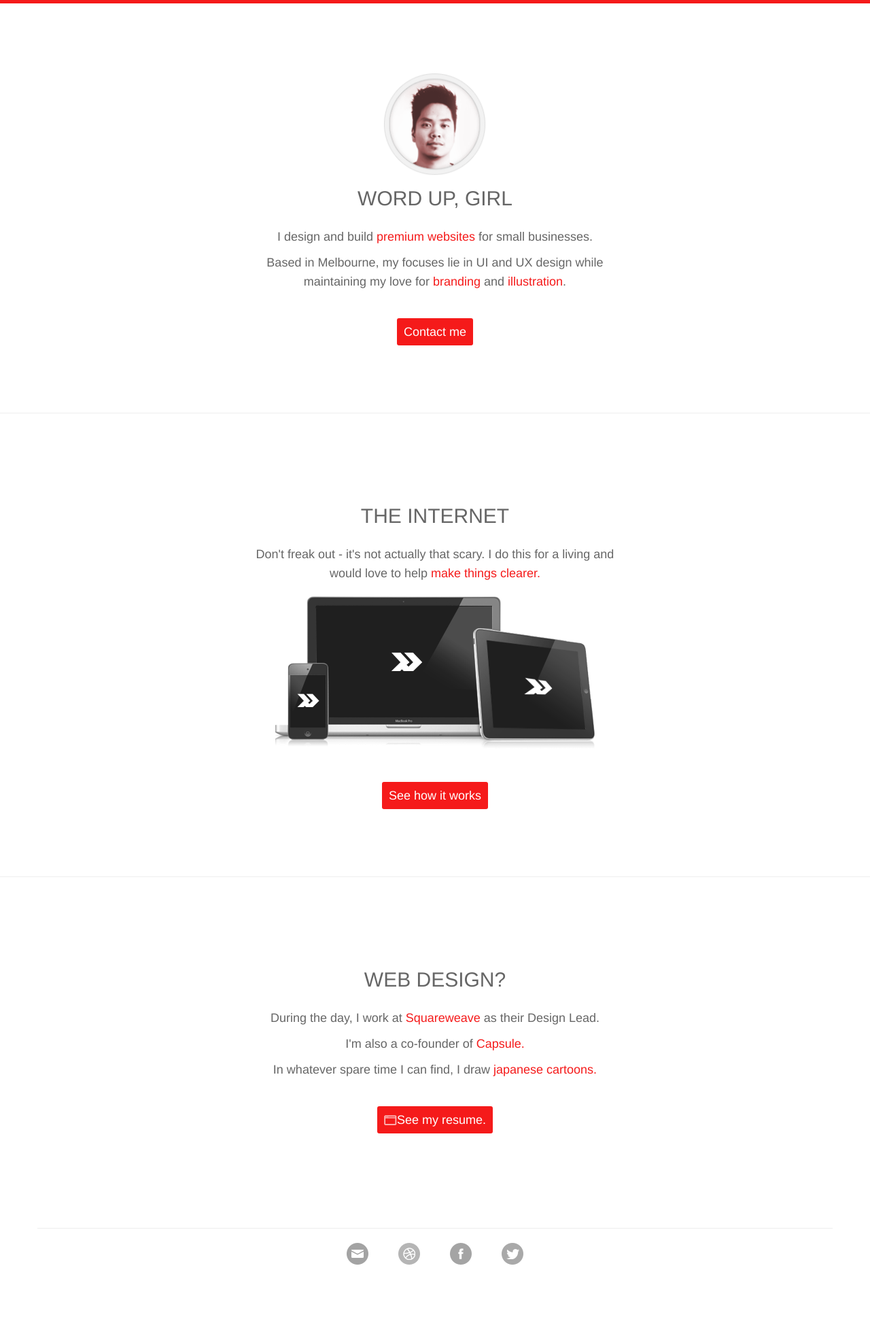
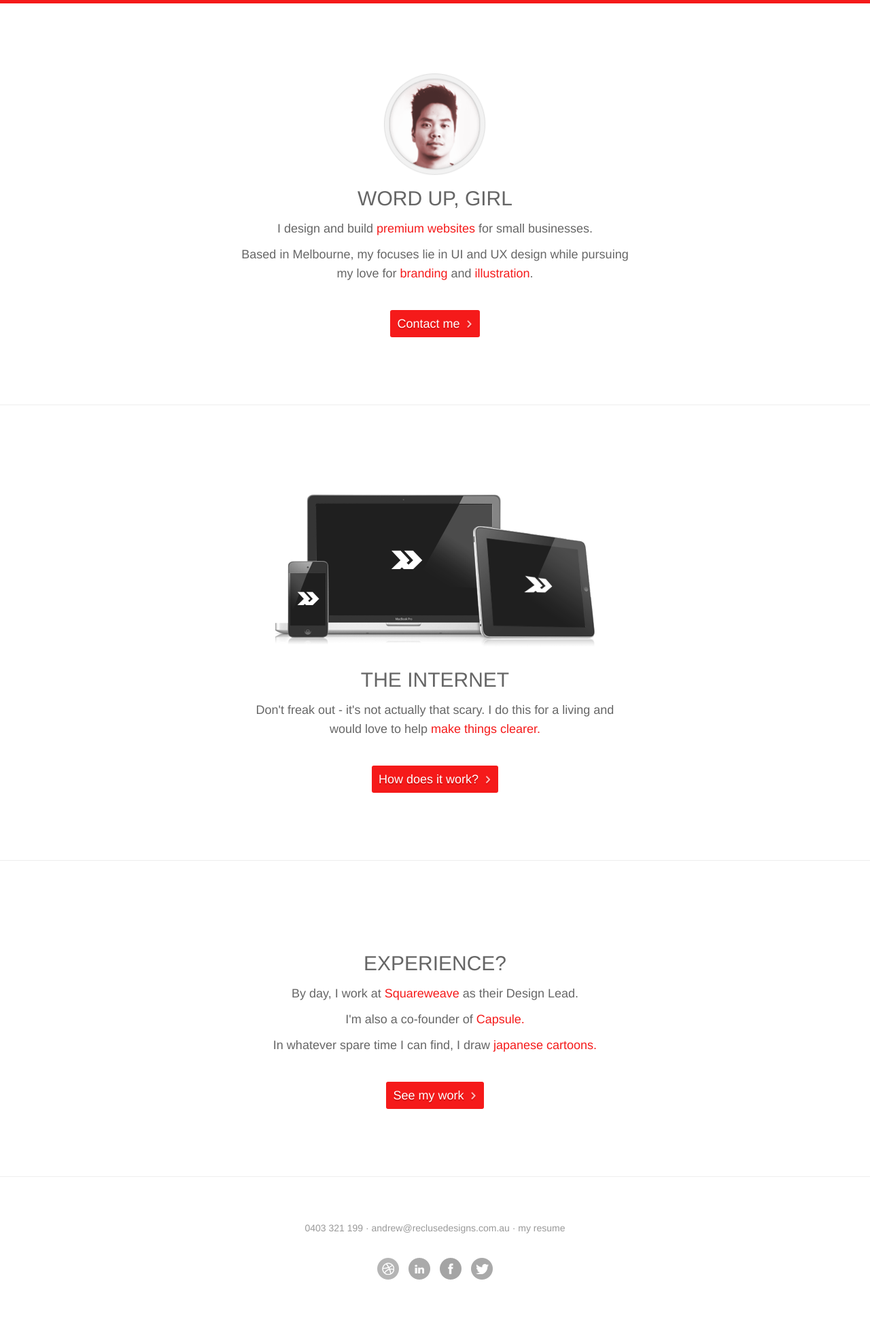
Before and after one commit to reclusedesigns/recluse, a PHP site: page / in a window 1280 px wide. Shown: the whole page at 68% size. Before the commit the page ends 1860 px from the top, so only its background shows below. Run offline with PHP 8.4, Linux system fonts and the light colour scheme; some libraries are stand-ins or nearby versions.

Commit message:
freshest version with best content

```diff
--- a/design/css/layout.css
+++ b/design/css/layout.css
@@ -8,15 +8,14 @@
 .icon{background-image:none !important;} /* remove bootstrap icons */
 
 
-
 /* typography */
 /* ______________________________________________________________________*/
 
 h1, h2, h3, h4, h5, h6, p{color:#999; font-weight:normal;}
 
 
-h2{font-weight:100; text-transform: uppercase; font-size:24px; padding-bottom: 10px;}
-h2 span{color:#666; font-size:30px;}
+h2{font-weight:100; text-transform: uppercase; font-size:30px;}
+h2 span{color:#666;}
 h4{font-size:13px; text-transform: uppercase; }
 
 ul li,
@@ -39,6 +38,10 @@ hr{margin-top: 0;}
 
 
 
+/* HEADER */
+/* ______________________________________________________________________*/
+header a{background:#F51A1A; color:#fff; padding:10px; border-radius: 5px; transition: all .25s ease-in-out; -moz-transition: all .25s ease-in-out; -webkit-transition: all .25s ease-in-out;}
+header a:hover{}
 
 /* hero */
 .hero{background:#fff;}
@@ -46,7 +49,7 @@ hr{margin-top: 0;}
 
 /* call to action */
 .action{text-align: center;padding-bottom: 8px; margin-top:40px;}
-.action a{padding:10px; color:#fff; background:#F51A1A; border-radius: 3px; font-size:18px;}
+.action a{padding:10px; color:#fff; background:#F51A1A; border-radius: 3px; font-size:18px; text-shadow: 0px 2px 1px #c71414;}
 .action a:hover{opacity:0.7;}
 
 
@@ -77,19 +80,19 @@ hr{margin-top: 0;}
 
 
 
-/* social */
-/* ______________________________________________________________________*/
-.social{position: relative;}
-.social a{margin:0 10px; transition: all .15s ease-in-out; -moz-transition: all .15s ease-in-out; -webkit-transition: all .15s ease-in-out; opacity:0.8; position: relative;}
-.social a:hover{opacity:1; top:5px;}
-
-
 /* footer */
 /* ______________________________________________________________________*/
-footer{margin-top:40px; padding-bottom:80px; text-align: center;}
-footer a{padding:0 10px; color:#999;}
+footer{padding-top:40px; padding-bottom:80px; text-align: center;}
+footer a{color:#999;}
 
+/* info */
+.info{padding-bottom:20px;}
+.info p{color:#999; font-size:14px;}
 
+/* social */
+.social{position: relative;}
+.social a{margin:0 5px; transition: all .15s ease-in-out; -moz-transition: all .15s ease-in-out; -webkit-transition: all .15s ease-in-out; opacity:0.8; position: relative;}
+.social a:hover{opacity:1; top:5px;}
 
 
 
@@ -116,3 +119,34 @@ footer a{padding:0 10px; color:#999;}
 	-webkit-animation-delay: 1.4s;
 /* 	-webkit-animation-iteration-count: infinite; */
 }
+
+#apples {
+	-webkit-animation-duration: 0.5s;
+	-webkit-animation-delay: 1.6s;
+/* 	-webkit-animation-iteration-count: infinite; */
+}
+
+
+
+
+/* RESPONSIVE UP THE WAZOO */
+/* ------------------------------------------------------------------------------------------ */
+/* Large desktop */
+@media (min-width: 1200px) {
+
+}
+
+/* Portrait tablet to landscape and desktop */
+@media (min-width: 768px) and (max-width: 979px) {
+
+}
+
+/* Landscape phone to portrait tablet */
+@media (max-width: 767px) {
+
+}
+
+/* Landscape phones and down */
+@media (max-width: 480px) {
+	.bit{padding-top:50px;}
+}
--- a/footer.php
+++ b/footer.php
@@ -1,10 +1,20 @@
+<hr>
 <footer>
 	<div class="container">
-	<hr>
+
+
+		<div class="info">
+			<p>
+				0403 321 199 &middot;
+				<a href="mailto:andrew.chin@squareweave.com.au">andrew@reclusedesigns.com.au</a> &middot;
+				<a href="#">my resume</a>
+			</p>
+
+		</div>
 
 		<div class="social">
-			<a href="#"><img src="design/images/footer/icons/email.png" alt="dribbble" width="32" height="32" /></a>
 			<a href="http://dribbble.com/recluse"><img src="design/images/footer/icons/dribbble.png" alt="dribbble" width="32" height="32" /></a>
+						<a href="http://www.linkedin.com/in/andrewphilipchin"><img src="design/images/footer/icons/linkedin.png" alt="dribbble" width="32" height="32" /></a>
 			<a href="https://www.facebook.com/reclusedesigns"><img src="design/images/footer/icons/facebook.png" alt="dribbble" width="32" height="32" /></a>
 			<a href="https://twitter.com/reclusedesigns"><img src="design/images/footer/icons/twitter.png" alt="dribbble" width="32" height="32" /></a>
 		</div>
--- a/index.php
+++ b/index.php
@@ -1,25 +1,34 @@
 <?php include 'header.php'; ?>
+
 
 <section class="home">
 
+<!--
+	<header>
+		<div class="container">
+			<a href="#">Contact me</a>
+		</div>
+	</header>
+
+-->
 	<div class="hero bit">
 		<div class="container">
 			<div class="row">
 				<div class="span3 hidden-phone">&nbsp;</div>
 				<div class="span6">
 					<div class="intro">
-						<img id="balls" class="animated fadeInDown" src="design/images/hero/balls.png" alt="balls" width="156" height="156" />
+						<img id="balls" class="animated fadeInDown" src="design/images/hero/balls.png" alt="andrew chin andrewchin" width="156" height="156" />
 						<div id="intro_body" class="animated fadeInDown">
 							<h2><span>Word up, girl</span></h2>
-							<p>I design and build <a href="#">premium websites</a> for small businesses.</p>
-							<p>Based in Melbourne, my focuses lie in UI and UX design while maintaining my love for <a href="#">branding</a> and <a href="#">illustration</a>.</p>
+							<p>I design and build <a href="work">premium websites</a> for small businesses.</p>
+							<p>Based in Melbourne, my focuses lie in UI and UX design while pursuing my love for <a href="work">branding</a> and <a href="work">illustration</a>.</p>
 						</div>
 					</div>
 				</div>
 			</div>
 		</div>
 		<div id="contact_me" class="action animated fadeInDown">
-			<a class="contact_me" href="mailto:andrew.chin@squareweave.com.au">Contact me</a>
+			<a href="mailto:andrew.chin@squareweave.com.au">Contact me <i class="icon icon-right-open"></i></a>
 		</div>
 	</div>
 
@@ -33,14 +42,14 @@
 			<div class="row">
 			<div class="span3 hidden-phone">&nbsp;</div>
 				<div class="span6">
+					<img id="apples" class="animated fadeInDown" src="design/images/hero/apples.png" alt="apples" width="471" height="253" />
 					<h2><span>The internet</span></h2>
 					<p>Don't freak out - it's not actually that scary. I do this for a living and would love to help <a href="#">make things clearer.</a></p>
-					<img src="design/images/hero/apples.png" alt="apples" width="471" height="253" />
 				</div>
 			</div>
 		</div>
 		<div class="action">
-			<a href="method.php">See how it works</a>
+			<a href="method.php">How does it work? <i class="icon icon-right-open"></i></a>
 		</div>
 	</div>
 
@@ -53,8 +62,8 @@
 			<div class="row">
 				<div class="span3 hidden-phone">&nbsp;</div>
 				<div class="span6">
-					<h2><span>Web Design?</span></h2>
-					<p>During the day, I work at <a href="http://squareweave.com.au" target="_blank">Squareweave</a> as their Design Lead.</p>
+					<h2><span>Experience?</span></h2>
+					<p>By day, I work at <a href="http://squareweave.com.au" target="_blank">Squareweave</a> as their Design Lead.</p>
 					<p>I'm also a co-founder of <a href="#">Capsule.</a></p>
 					<p>In whatever spare time I can find, I draw <a href="#">japanese cartoons.</a></p>
 				</div>
@@ -62,7 +71,7 @@
 
 		</div>
 		<div class="action">
-			<a href="resume.php"><i class="icon icon-window"></i> See my resume.</a>
+			<a href="work">See my work <i class="icon icon-right-open"></i></a>
 		</div>
 	</div>
 
```
Also changed, not shown: design/images/footer/icons/linkedin.png (added).
